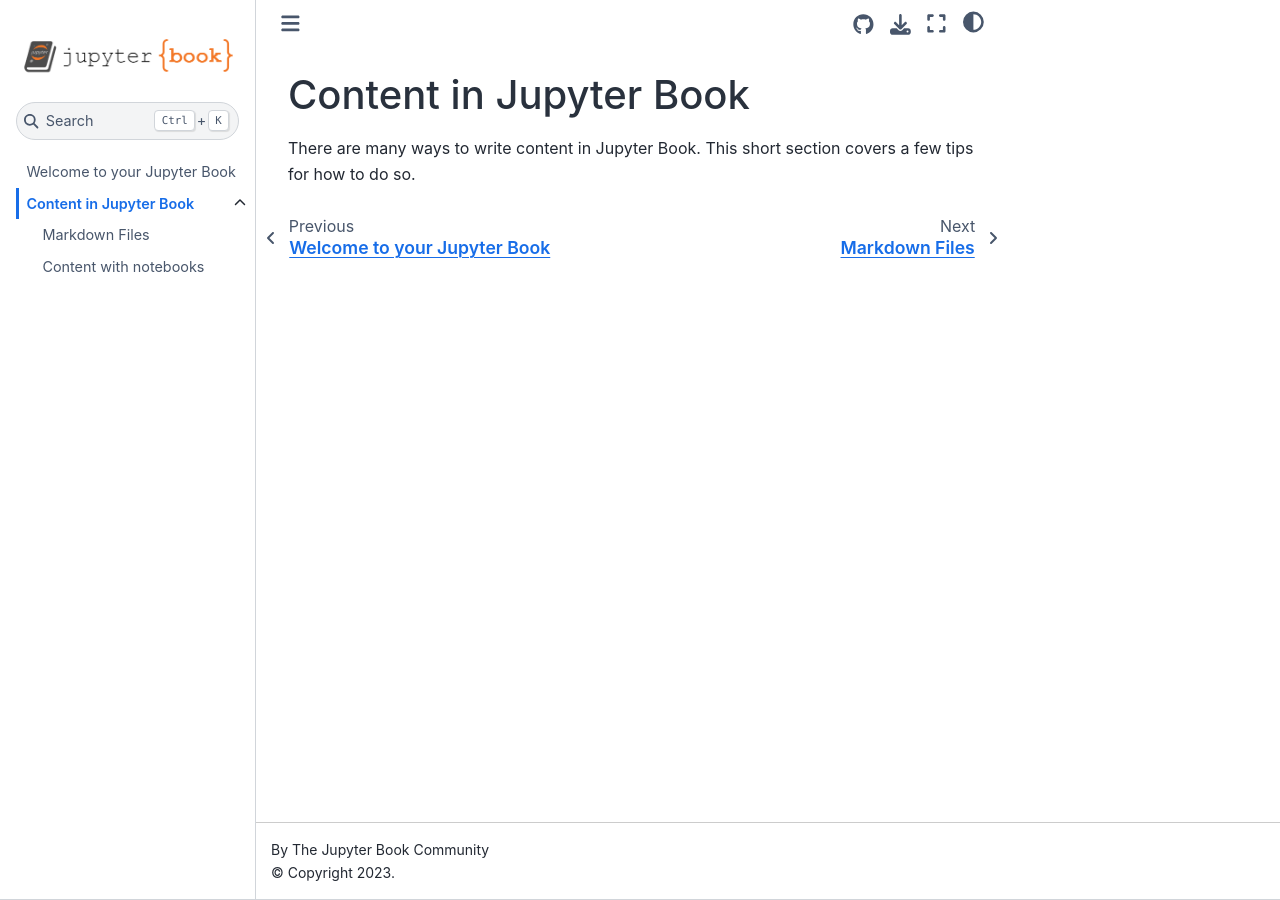
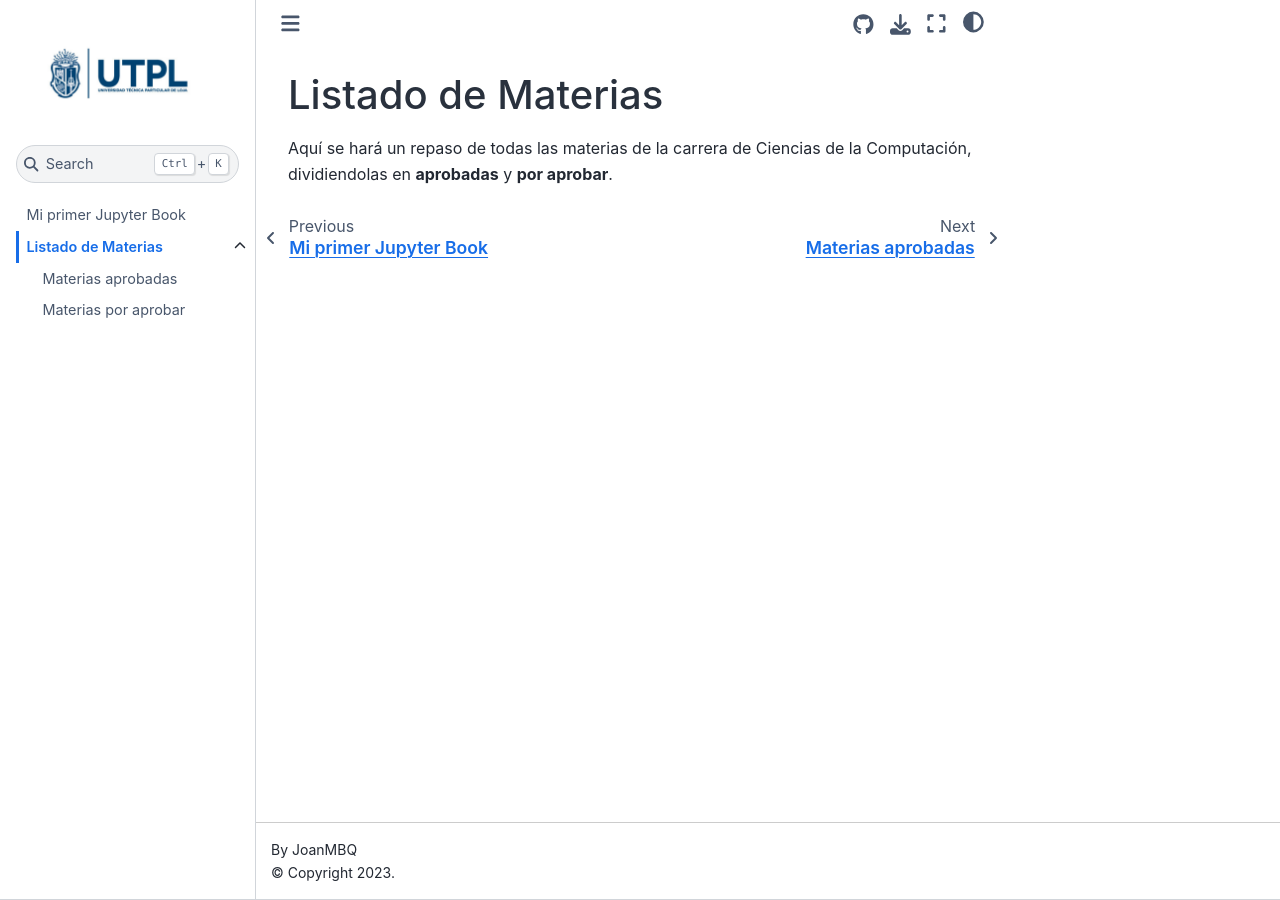
Before and after one commit to JoanMBQ/JupyterBook01, a Jupyter Book: the page built from content.md, in a window 1280 px wide. Built offline with Jupyter Book 1.0.4 settings and Sphinx 7.4.7 and the Sphinx Book theme 1.1.4, drawn with Linux system fonts in a browser that asks for light colours.

Commit message:
Agregar contenido al Jupyter book

```diff
--- a/_config.yml
+++ b/_config.yml
@@ -1,8 +1,8 @@
 # Book settings
 # Learn more at https://jupyterbook.org/customize/config.html
 
-title: My sample book
-author: The Jupyter Book Community
+title: Mi Jupyter Book 01
+author: JoanMBQ
 logo: logo.png
 
 # Force re-execution of notebooks on each build.
--- a/_toc.yml
+++ b/_toc.yml
@@ -4,5 +4,5 @@
 - file: intro
 - file: content
   sections:
-    - file: markdown
-    - file: notebooks
+    - file: aprobadas
+    - file: por_aprobar
--- a/content.md
+++ b/content.md
@@ -1,5 +1,4 @@
-Content in Jupyter Book
+Listado de Materias
 =======================
 
-There are many ways to write content in Jupyter Book. This short section
-covers a few tips for how to do so.
+Aquí se hará un repaso de todas las materias de la carrera de Ciencias de la Computación, dividiendolas en **aprobadas** y **por aprobar**.
--- a/intro.md
+++ b/intro.md
@@ -1,7 +1,7 @@
-Welcome to your Jupyter Book
+Mi primer Jupyter Book
 ============================
 
 This is a small sample book to give you a feel for how book content is
 structured.
 
-Check out the content pages bundled with this sample book to get started.
+**DEMO**
```
Also changed, not shown: aprobadas.md (added, +43 -0 lines), por_aprobar.md (added, +35 -0 lines), logo.png.
